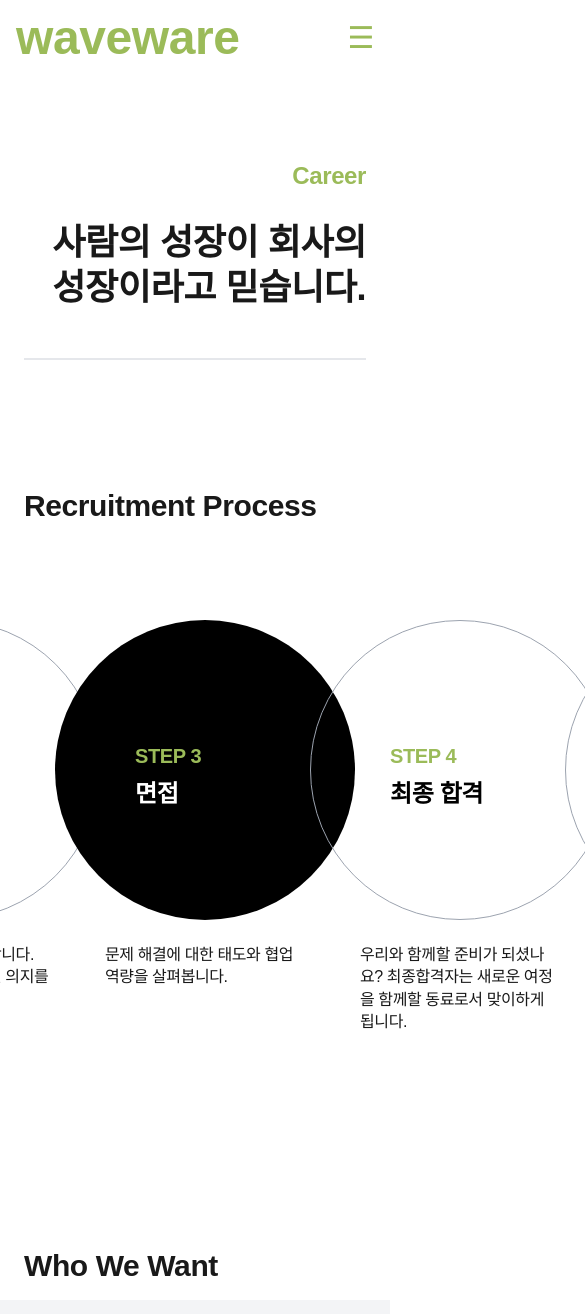
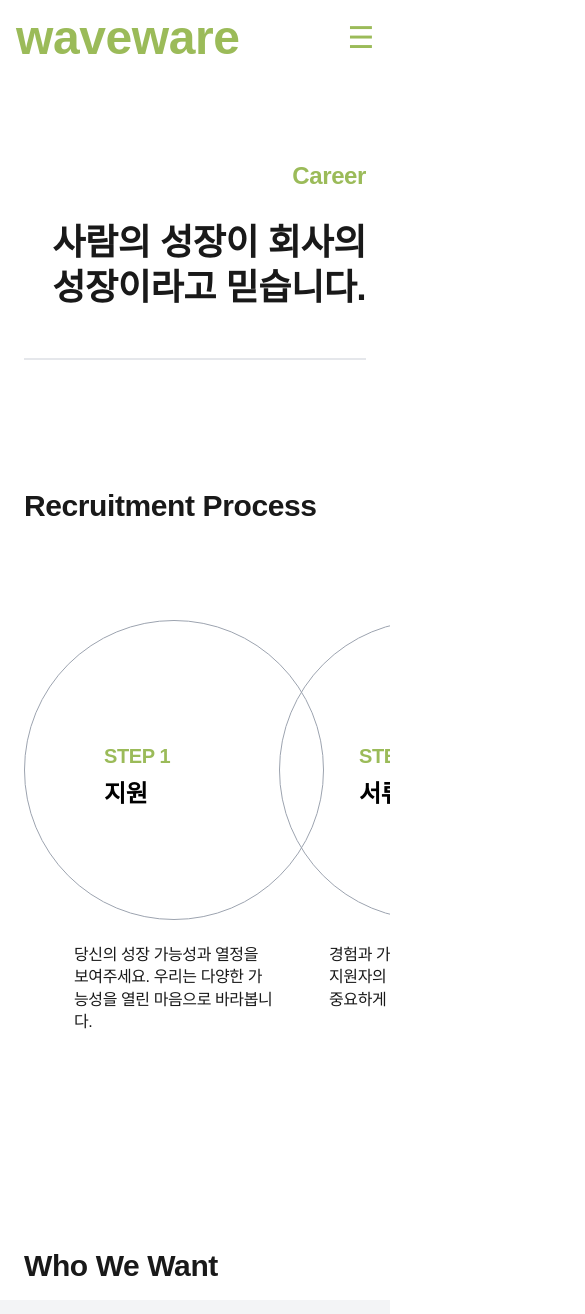
Before and after one commit to YongMinMax/waveware, a Next.js app: page /career in a window 390 px wide. Shown: the top 1314 px of the page, 585 px wide, since content can reach past the window. Built offline with nearby package versions, Linux system fonts and the light colour scheme; a web font is replaced by a local one.

Commit message:
2025.04.14. KYE - mod) career
- 모바일

```diff
--- a/src/kwon/career/recruitment_process.js
+++ b/src/kwon/career/recruitment_process.js
@@ -2,7 +2,7 @@ import React, {useEffect, useState} from "react";
 import SectionTitle from "../components/section_title";
 import ProcessComponent from "./process_component";
 
-export default function RecruitmentProcess () {
+export default function RecruitmentProcess() {
 
   const [activeProcess, setActiveProcess] = useState(1);
   const [hoveredProcess, setHoveredProcess] = useState(null);
@@ -22,6 +22,7 @@ export default function RecruitmentProcess () {
   }, [hoveredProcess]);
 
   return (
+    <div className="w-full overflow-y-scroll md:overflow-hidden flex md:justify-center px-6">
       <div className="w-[1300px] h-[500px] flex relative mt-20">
         <div className="absolute left-0">
           <ProcessComponent
@@ -57,6 +58,7 @@ export default function RecruitmentProcess () {
             isActive={hoveredProcess === 5 || (hoveredProcess === null && activeProcess === 5)}
             onHover={handleHover}
           />
+        </div>
       </div>
     </div>
   );
```
Lines whose indentation alone changed are shown as unchanged.
